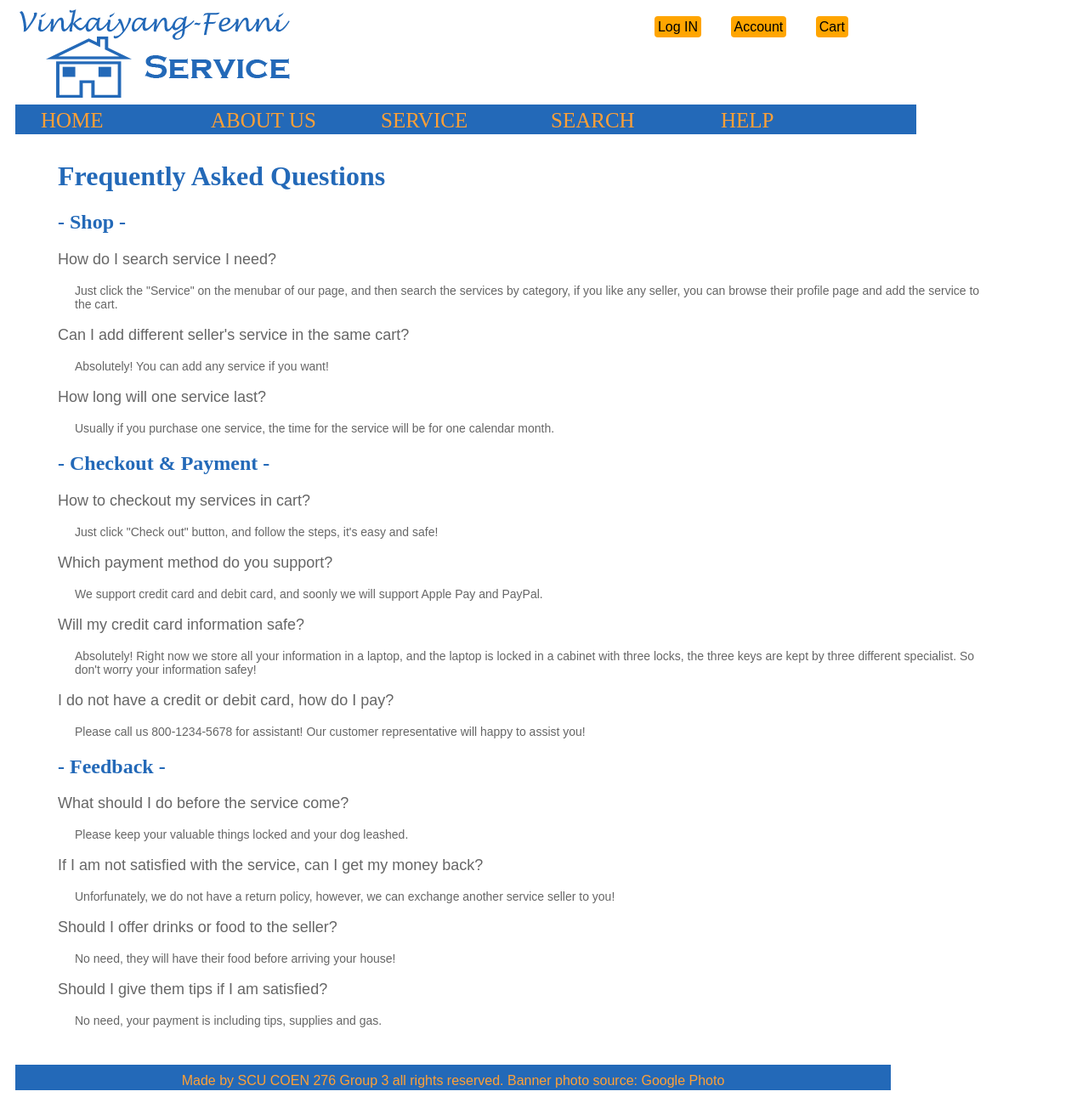
After one commit to ServicesWeb/ServicesWeb, a PHP site: page /help.php in a window 1280 px wide. The commit adds this page. Shown: the whole page at 85% size. Run offline with PHP 8.4, Linux system fonts and the light colour scheme.

Commit message:
add help.php

```diff
--- a/header.php
+++ b/header.php
@@ -21,14 +21,14 @@
        <div id="menubar">
            <ul>
                <li><a href="index.php">HOME</a></li>
-               <li><a href="about.html">ABOUT US</a>
+               <li>ABOUT US
                    <ul>
                         <li>Company History</li>
                         <li>Special Offers</li>
                         <li><a href="contactus.php">Contact Us</a></li>
                     </ul>
                </li>
-               <li><a href="list.php">SERVICE</a>
+               <li>SERVICE
                    <ul>
                         <li>House
                             <ul>
--- /dev/null
+++ b/help.php
@@ -0,0 +1,46 @@
+<?php
+    include 'header.php';
+?>
+
+<div id="helpdiv">
+    <h1>Frequently Asked Questions</h1>
+    <h2>- Shop -</h2>
+    <p class="helpquestions">How do I search service I need?</p>
+    <p class="helpanswers">Just click the "Service" on the menubar of our page, and then search the services by category,  if you like any seller, you can browse their profile page and add the service to the cart.</p>
+
+    <p class="helpquestions">Can I add different seller's service in the same cart?</p>
+    <p class="helpanswers">Absolutely! You can add any service if you want!</p>
+
+    <p class="helpquestions">How long will one service last?</p>
+    <p class="helpanswers">Usually if you purchase one service, the time for the service will be for one calendar month.</p>
+
+    <h2>- Checkout &amp; Payment -</h2>
+    <p class="helpquestions">How to checkout my services in cart?</p>
+    <p class="helpanswers">Just click "Check out" button, and follow the steps, it's easy and safe!</p>
+
+    <p class="helpquestions">Which payment method do you support?</p>
+    <p class="helpanswers">We support credit card and debit card, and soonly we will support Apple Pay and PayPal.</p>
+
+    <p class="helpquestions">Will my credit card information safe?</p>
+    <p class="helpanswers">Absolutely! Right now we store all your information in a laptop, and the laptop is locked in a cabinet with three locks, the three keys are kept by three different specialist. So don't worry your information safey!</p>
+
+    <p class="helpquestions">I do not have a credit or debit card, how do I pay?</p>
+    <p class="helpanswers">Please call us 800-1234-5678 for assistant! Our customer representative will happy to assist you!</p>
+
+    <h2>- Feedback -</h2>
+    <p class="helpquestions">What should I do before the service come?</p>
+    <p class="helpanswers">Please keep your valuable things locked and your dog leashed.</p>
+
+    <p class="helpquestions">If I am not satisfied with the service, can I get my money back?</p>
+    <p class="helpanswers">Unforfunately, we do not have a return policy, however, we can exchange another service seller to you!</p>
+
+    <p class="helpquestions">Should I offer drinks or food to the seller?</p>
+    <p class="helpanswers">No need, they will have their food before arriving your house!</p>
+
+    <p class="helpquestions">Should I give them tips if I am satisfied?</p>
+    <p class="helpanswers">No need, your payment is including tips, supplies and gas.</p>
+
+</div>
+<?php
+    require 'foot.php';
+?>
--- a/main.css
+++ b/main.css
@@ -230,13 +230,13 @@ form#login{
 }
 
 
-/* css for search.php */
+/* css for search.php and help.php*/
 #searchdiv{
     padding-left: 100px;
     padding-right: 150px;
 }
 
-#searchdiv h1{
+#searchdiv ,#helpdiv h1{
     color: #2369b8;
 }
 
@@ -257,3 +257,27 @@ form#login{
     cursor:hand;
     background-color: azure;
 }
+
+#helpdiv{
+    padding-top: 10px;
+    padding-bottom: 30px;
+    padding-left: 50px;
+    padding-right: 100px
+}
+
+#helpdiv h2 {
+        color: #2369b8;
+}
+
+p.helpquestions{
+    font-size: 18px;
+    color: #666666;
+    font-family: sans-serif;
+}
+
+p.helpanswers{
+    padding-left: 20px;
+    font-size: 14px;
+    color: #666666;
+    font-family: sans-serif;
+}
```
